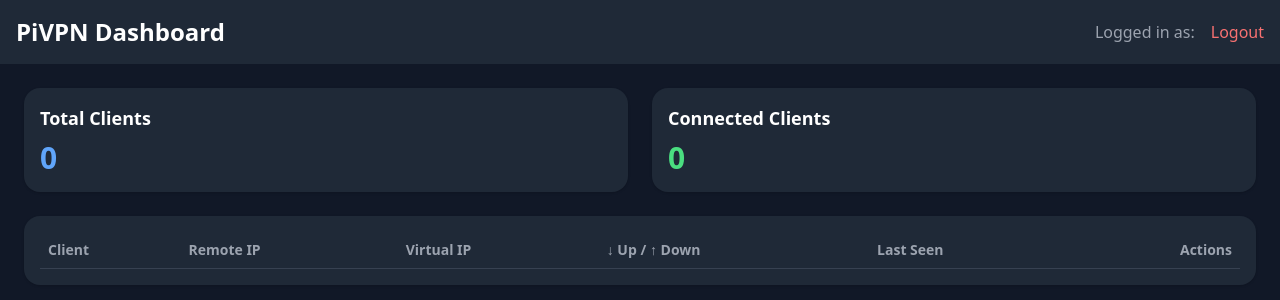
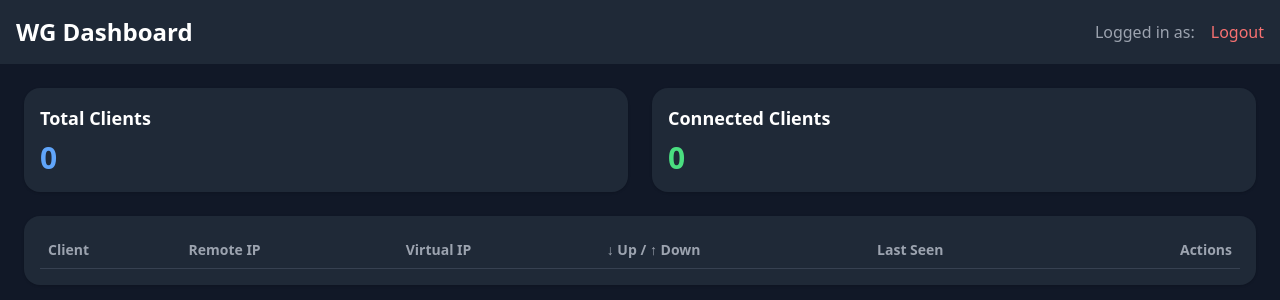
Before and after one commit to Dwaynet86/WG-Dashboard, a FastAPI app: template templates/index.html in a window 1280 px wide. Shown: the top 300 px of the page. Run offline with FastAPI, Linux system fonts and the light colour scheme; the template is opened without the code that fills it, so the values that code supplies are empty; some libraries are stand-ins or nearby versions.

Commit message:
Update index.html

```diff
--- a/templates/index.html
+++ b/templates/index.html
@@ -3,14 +3,14 @@
 <head>
   <meta charset="UTF-8">
   <meta name="viewport" content="width=device-width, initial-scale=1.0">
-  <title>PiVPN Dashboard</title>
+  <title>WG Dashboard</title>
   <script src="https://cdn.tailwindcss.com"></script>
   <script src="/static/app.js" defer></script>
 </head>
 <body class="bg-gray-900 text-white min-h-screen flex flex-col">
   <!-- Header -->
   <header class="bg-gray-800 p-4 flex justify-between items-center">
-    <h1 class="text-2xl font-bold">PiVPN Dashboard</h1>
+    <h1 class="text-2xl font-bold">WG Dashboard</h1>
     <div class="flex items-center space-x-4">
       <span class="text-gray-400">Logged in as: {{ username }}</span>
       {% if role == 'admin' %}
```
